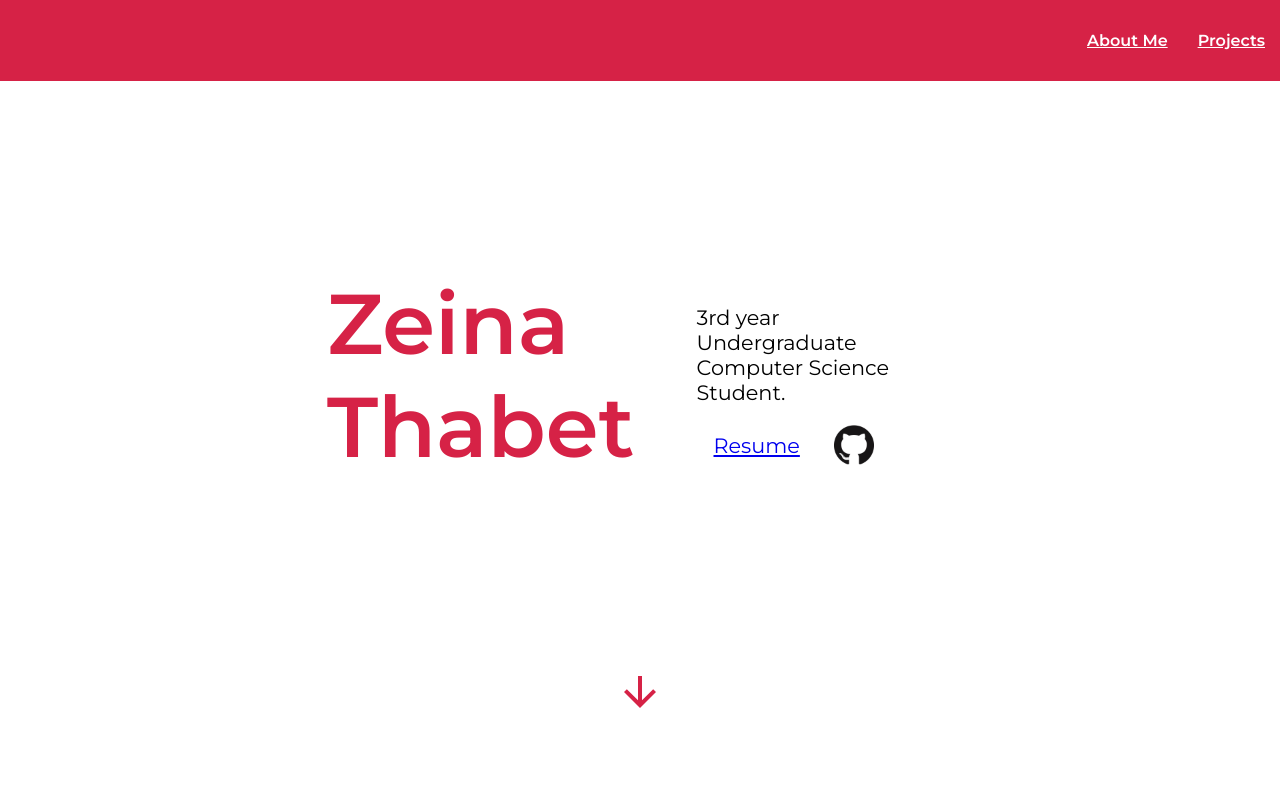
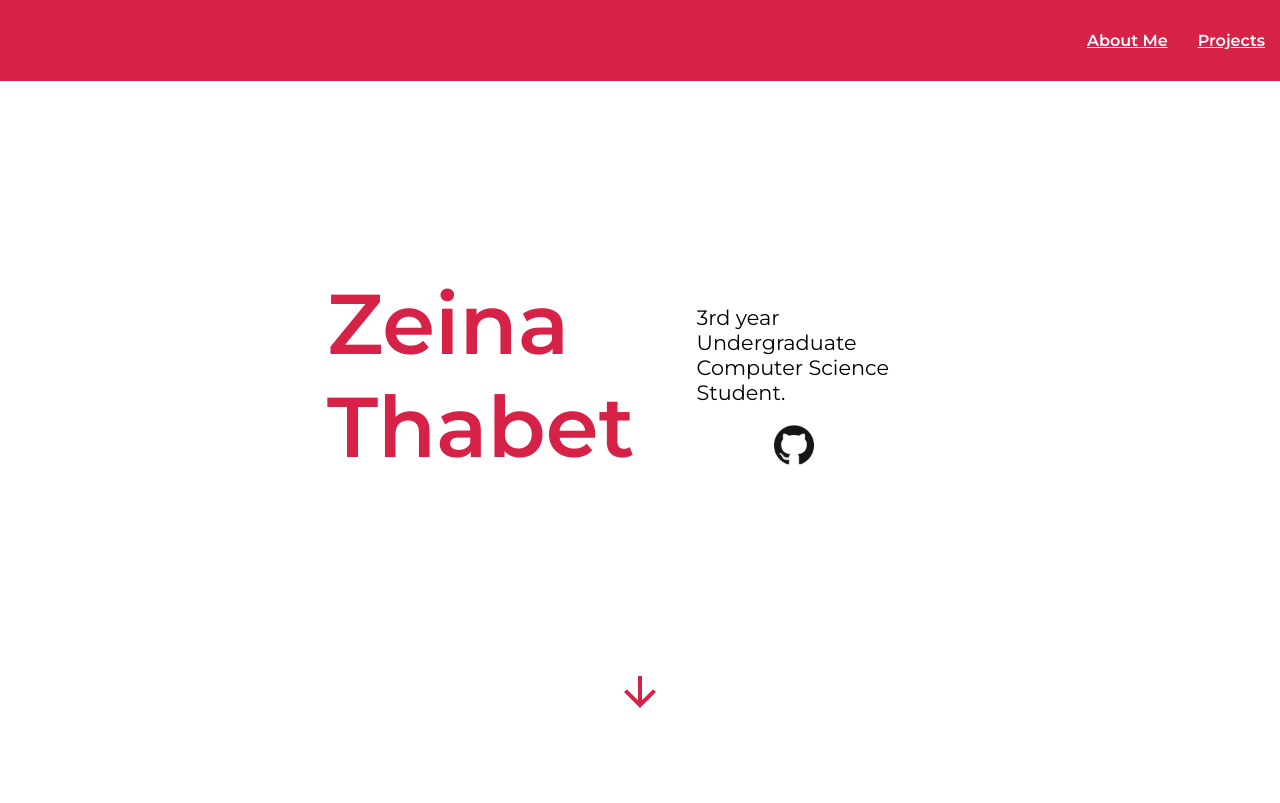
Before and after one commit to zeina99/Portfolio, a Gatsby site: page / in a window 1280 px wide. Shown: the top 803 px of the page. Built offline with nearby package versions, Linux system fonts and the light colour scheme; Gatsby itself is replaced by a stand-in of ours.

Commit message:
removed resume link

```diff
--- a/src/components/LandingView/LandingView.js
+++ b/src/components/LandingView/LandingView.js
@@ -17,7 +17,7 @@ function LandingView() {
         <div className={styles.about}>
           <p> 3rd year Undergraduate Computer Science Student.</p>
           <div className={styles.links}>
-            <a href="resume.pdf">Resume</a>
+            {/* <a href="resume.pdf">Resume</a> */}
 
             <a
               target="_blank"
```
